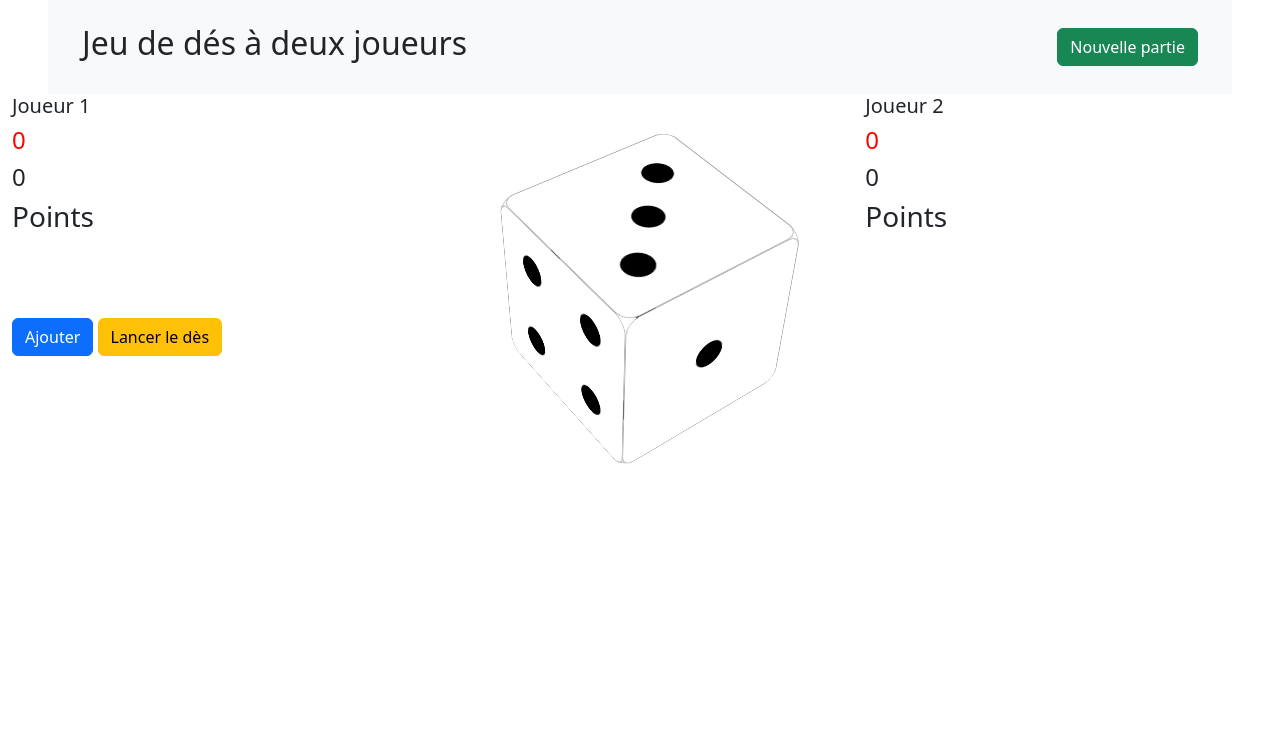
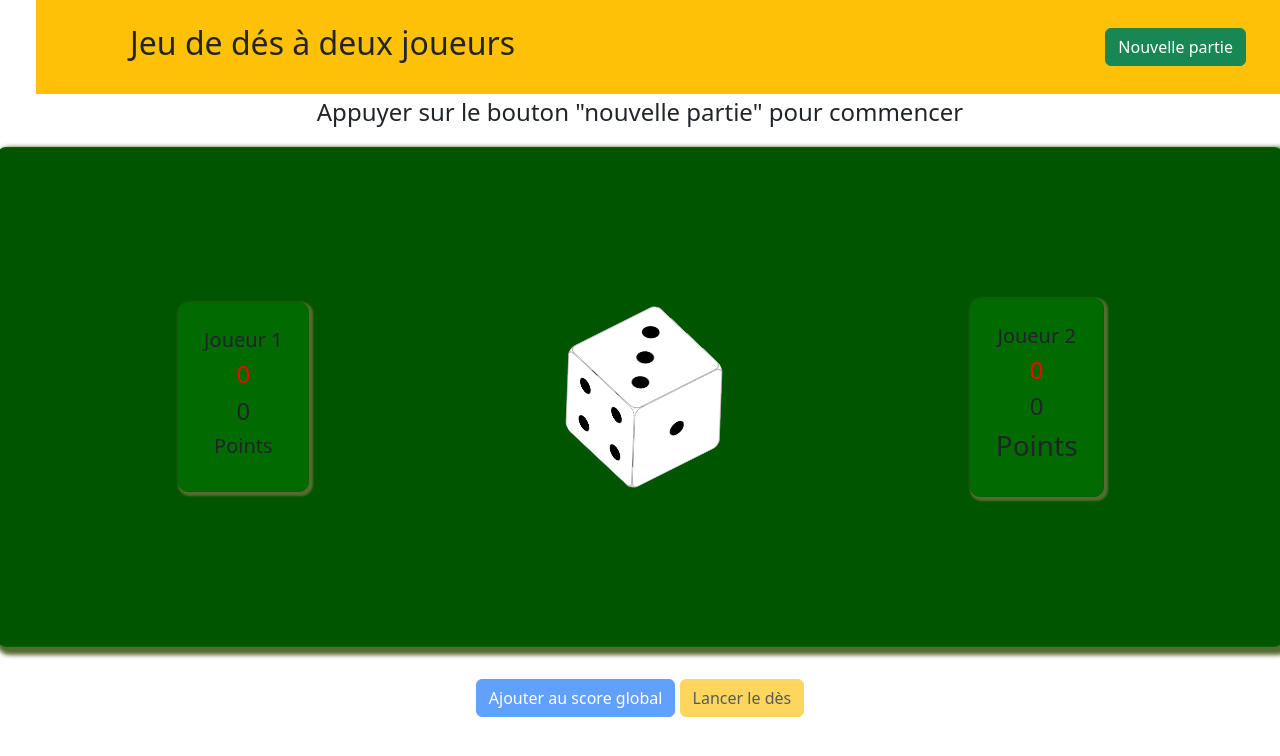
Before and after one commit to Clickandgo-informatique/Evaluation2, a PHP site: page / in a window 1280 px wide; the page is wider, and only the part inside the window is pictured. Shown: the top 756 px of that part. Run offline with PHP 8.4, Linux system fonts and the light colour scheme.

Commit message:
Amélioration css Bootstrap index.html

```diff
--- a/css/cube-des.css
+++ b/css/cube-des.css
@@ -1,8 +1,7 @@
-.container-des {
+container-des {
     perspective: 1000px;
     perspective-origin: 50% 50%;
-    font-family: 'lato',sans-serif;
-    height: 200%;
+    height:100vh;
 }
 .container .cube {
     position: relative;
@@ -12,7 +11,6 @@
     width: 200px;
     transform-style: preserve-3d;
     cursor: pointer;
-    /* background: red; */
     transform: rotateX(135deg) rotateY(-217deg) rotateZ(-88deg);
 }
 
@@ -22,7 +20,7 @@
     padding: 10px;
     height: 100%;
     width: 100%;
-    border: 1px solid darkgray;
+    border: 2px solid darkgray;
     color: black;
 }
 
@@ -140,16 +138,16 @@
 
     50% {
       transform: rotateX(145deg) rotateY(165deg) rotateZ(135deg);
-      top: 30%;
+      top: 10%;
     }
 
     75% {
       transform: rotateX(276deg) rotateY(256deg) rotateZ(246deg);
-      top: 45%;
+      top: 20%;
     }
 
     100% {
       transform: rotateX(376deg) rotateY(356deg) rotateZ(346deg);
-      top: 60%;
+      top: 30%;
     }
   }
--- a/css/styles.css
+++ b/css/styles.css
@@ -1,16 +1,28 @@
-#joueur1 {
-    border: 1px solid lightgray;
+body{
+    background-color: black;
+    font-family: 'lato',sans-serif;
 }
 
-#joueur2 {
+.pointsJ1,
+.pointsJ2 {
     border: 1px solid lightgray;
+    width: fit-content;
+    padding: 25px;
+    background-color: rgb(1, 107, 1);
+    box-shadow: 2px 2px 2px 2px darkolivegreen;
+    border: 1px solid darkgreen;
+    border-radius: 10px;
 }
 
-#joueur1,
-#joueur2 {
-    min-height: 200px;
+.tapis-jeu{
+    background-color: rgb(0, 86, 0);
+    border-radius: 10px;
+    width:300px;
+    box-shadow: 4px 4px 4px 4px darkolivegreen;
+    border: 1px solid darkgreen;
+    transition: 1s ease-in-out;
+    height: 500px;
 }
-
 .selection {
     border: 5px solid gray;
     color: red;
@@ -18,12 +30,32 @@
 
 #score-total-joueur1,
 #score-total-joueur2 {
-    font-size: 50px;
+    font-size: 16px;
     color: red;
+    font-weight: bold;
 }
 
 .barreInfo {
     height: 25px;
     color: black;
     font-size: 15px;
+    overflow-x: scroll;
 }
+
+@media screen and (max-width:768px) {
+    .container-des {
+        transform: scale(40%);
+    }
+}
+
+@media screen and (max-width:1980px) {
+    .container-des {
+        transform: scale(55%);
+    }
+}
+
+@media screen and (max-width:1024px) {
+    .container-des {
+        transform: scale(45%);
+    }
+}
--- a/index.html
+++ b/index.html
@@ -18,21 +18,29 @@
 </head>
 
 <body>
+    <div class="row">
         <!-- Barre navigation -->
-    <nav class="navbar navbar-expand-lg navbar-dark bg-light mx-5 py-4">
+        <nav class="navbar navbar-expand-lg navbar-dark bg-warning mx-5 py-4">
             <div class="container">
                 <h2>Jeu de dés à deux joueurs</h2>
-            <button class="btn btn-success"id="btn-new-game">Nouvelle partie</button>
+                <button class="btn btn-success" id="btn-new-game">Nouvelle partie</button>
             </div>
         </nav>
+    </div>
+    <!-- Barre informative -->
+    <div class="row p-1 text-center">
+        <div class="col-md-12">
+            <div id="barreInfo"></div>
+        </div>
+    </div>
 
-    <div id="barreInfo"></div>
+    <!-- Tapis de jeu -->
 
-    <div class="container-fluid">
-        <div class="row">
-
+    <div class="row p-2 text-center">
+        <div class="container tapis-jeu p-5 d-flex justify-content-center align-items-center">
             <!-- Joueur 1 -->
-            <div class="col-sm-4" id="col-joueur1">
+            <div class="col-md-4 p-2 d-flex justify-content-center" id="joueur1">
+                <div class="pointsJ1">
                     <h5>Joueur 1</h5>
                     <div id="score-total-joueur1">
                         <h4>0</h4>
@@ -40,13 +48,16 @@
                     <div id="score-courant-joueur1">
                         <h4>0</h4>
                     </div>
-                <h3>Points</h3>
+                    <h5>Points</h5>
+                </div>
             </div>
 
             <!-- Cube-3d représentant le dé -->
-            <div class="col-sm-4">
+
+            <div class="col-md-4">
                 <div class="container container-des">
                     <div class="cube" id="cube">
+
                         <div class="front">
                             <span class="fas fa-circle"></span>
                         </div>
@@ -63,11 +74,13 @@
                             <span class="fas fa-circle"></span>
                             <span class="fas fa-circle"></span>
                         </div>
+
                         <div class="left">
                             <span class="fas fa-circle"></span>
                             <span class="fas fa-circle"></span>
                             <span class="fas fa-circle"></span>
                         </div>
+
                         <div class="right">
                             <span class="fas fa-circle"></span>
                             <span class="fas fa-circle"></span>
@@ -75,6 +88,7 @@
                             <span class="fas fa-circle"></span>
                             <span class="fas fa-circle"></span>
                         </div>
+
                         <div class="bottom">
                             <span class="fas fa-circle"></span>
                             <span class="fas fa-circle"></span>
@@ -86,7 +100,8 @@
             </div>
 
             <!-- Joueur 2 -->
-            <div class="col-sm-4" id="col-joueur2">
+            <div class="col-md-4 d-flex justify-content-center" id="joueur2">
+                <div class="pointsJ2">
                     <h5>Joueur 2</h5>
                     <div id="score-total-joueur2">
                         <h4>0</h4>
@@ -97,14 +112,19 @@
                     <h3>Points</h3>
                 </div>
             </div>
+        </div>
+    </div>
 
-    <div class="row pt-4 justify-items-center">
-        <div class="container">
-            <button class="btn btn-primary" id="btn-hold">Ajouter</button>
+    <!-- Container boutons -->
+    <div class="row p-4 text-center">
+        <div class="container ">
+            <div class="col">
+                <button class="btn btn-primary" id="btn-hold">Ajouter au score global</button>
                 <button class="btn btn-warning" id="btn-roll">Lancer le dès</button>
             </div>
         </div>
     </div>
+
 </body>
 <script type="module" src="js/main.js"></script>
 
--- a/js/main.js
+++ b/js/main.js
@@ -11,6 +11,13 @@ const divScoreCourantJ1 = document.querySelector('#score-courant-joueur1 h4')
 const divScoreTotalJ1 = document.querySelector('#score-total-joueur1 h4')
 const divScoreCourantJ2 = document.querySelector('#score-courant-joueur2 h4')
 const divScoreTotalJ2 = document.querySelector('#score-total-joueur2 h4')
+
+//Au démarrage de la page
+window.onload=()=>{
+    barreInfo.innerHTML=`<h4>Appuyer sur le bouton "nouvelle partie" pour commencer</h4>`
+    btnHold.disabled=true
+    btnRoll.disabled=true
+}
 
 //historique de la partie
 const historique = []
@@ -87,6 +94,7 @@ const remplirScoreCourant = () => {
             historique.push([`Le joueur ${joueurActif} a tiré un 1 : il doit passer son tour, score total = ${scoreTotalJ1} points.`])
             divScoreCourantJ1.textContent = 0
             joueurActif = 2
+            btnHold.disabled=true
             console.log(historique)
 
         } else {
@@ -98,6 +106,7 @@ const remplirScoreCourant = () => {
             //constitution de l'historique de la partie
             historique.push([`Le joueur ${joueurActif} tire un ${resultatTirage} score courant = ${scoreCourantJ1}/100 score total = ${scoreTotalJ1} points.`])
             console.log(historique)
+            btnHold.disabled=false
         }
 
     } else {
@@ -109,6 +118,7 @@ const remplirScoreCourant = () => {
             historique.push([`Le joueur ${joueurActif} a tiré un 1 : il doit passer son tour, score total = ${scoreTotalJ2} points.`])
             divScoreCourantJ2.textContent = 0
             joueurActif = 1
+            btnHold.disabled=true
             console.log(historique)
 
         } else {
@@ -120,6 +130,7 @@ const remplirScoreCourant = () => {
             //constitution de l'historique de la partie
             historique.push([`Le joueur ${joueurActif} tire un ${resultatTirage}, score courant = ${scoreCourantJ2}/100 score total = ${scoreTotalJ2} points.`])
             console.log(historique)
+            btnHold.disabled=false
         }
     }
 }
@@ -146,6 +157,8 @@ btnNewGame.addEventListener('click', () => {
     divScoreTotalJ1.textContent = 0
     divScoreCourantJ2.textContent = 0
     divScoreTotalJ2.textContent = 0
+
+    btnRoll.disabled=false
 })
 
 //Lancement du dé
@@ -158,7 +171,7 @@ btnRoll.addEventListener('click', () => {
 //Calcul du total temporaire pour chaque joueur et addition au score global
 btnHold.addEventListener('click', () => {
 
-    btnHold.disabled = true
+    // btnHold.disabled = true
 
     if (joueurActif == 1) {
         scoreTotalJ1 += scoreCourantJ1
```
Also changed, not shown: css/tapis-jeu.css (added). Lines whose indentation alone changed are shown as unchanged.
